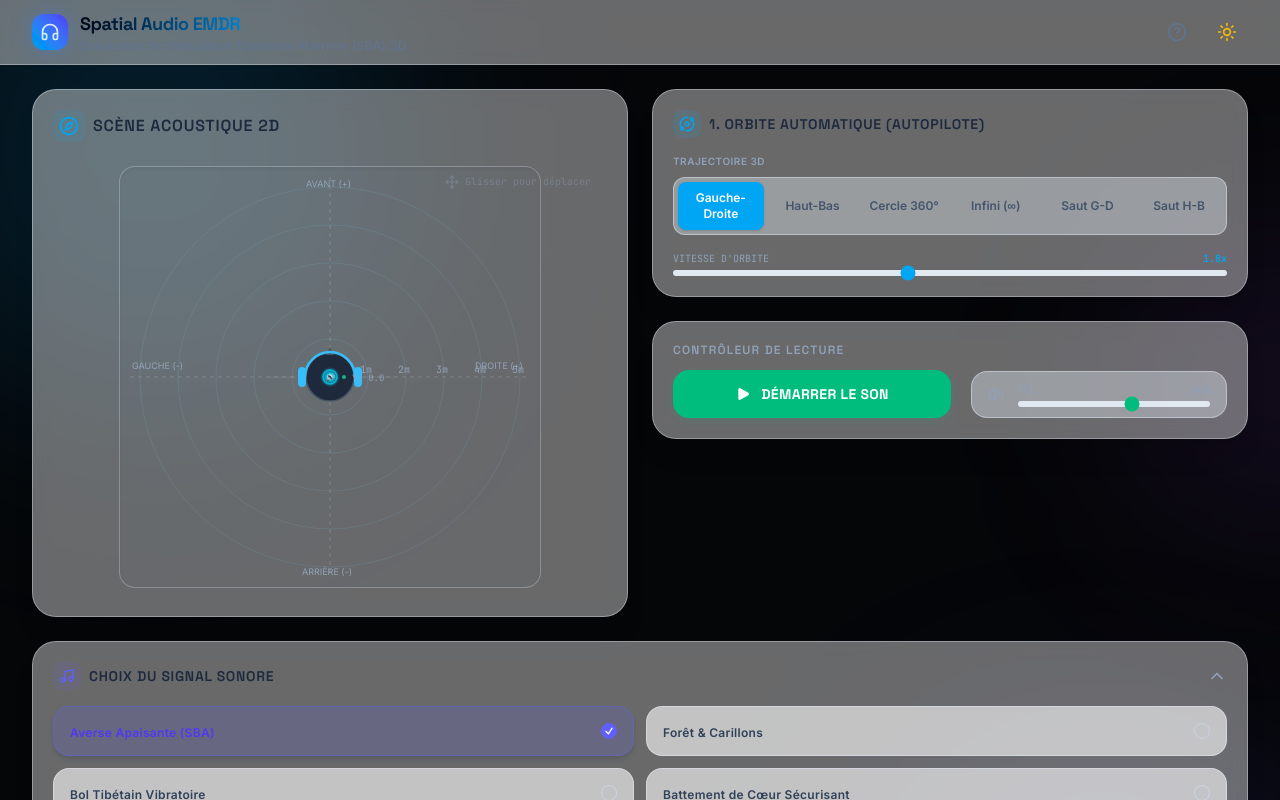
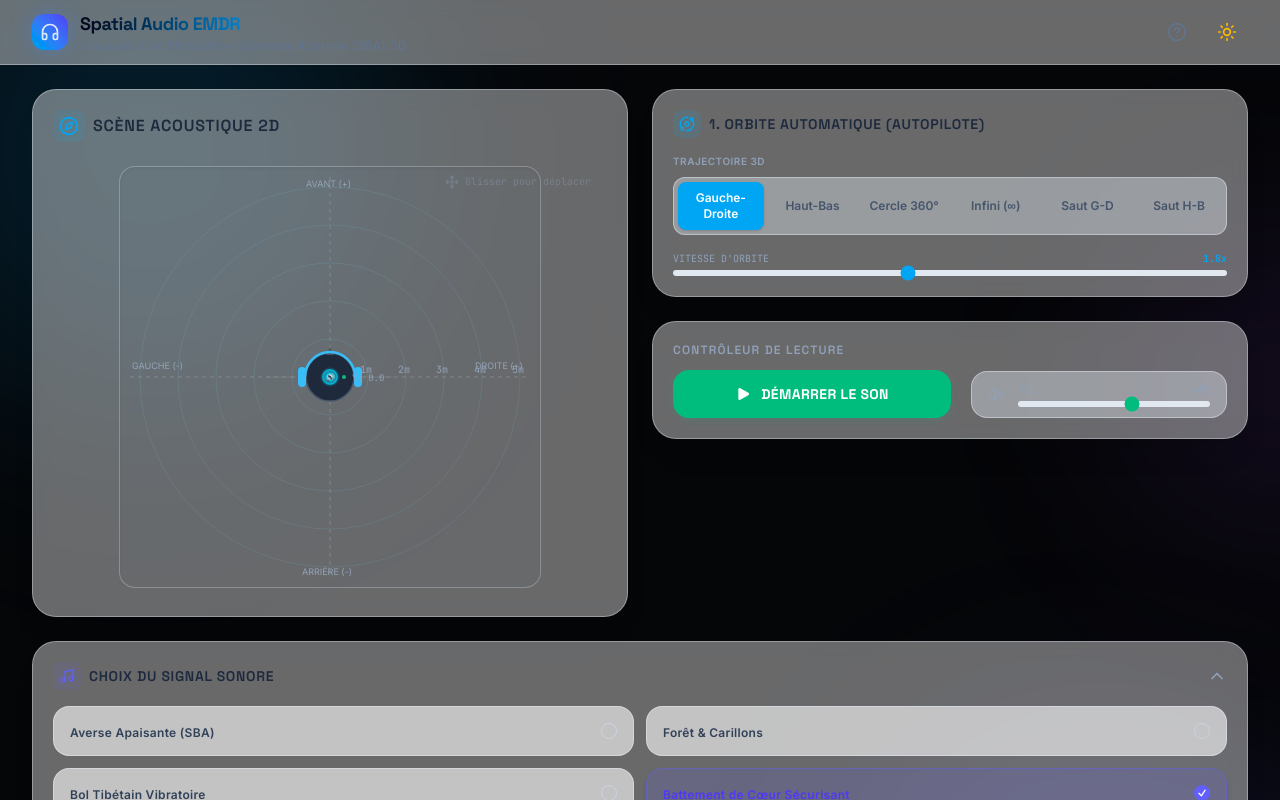
Before and after one commit to ericsotoca/Spacial, a React (Vite) app: page / in a window 1280 px wide. Shown: the top 800 px of the page. Built offline with nearby package versions, Linux system fonts and the light colour scheme.

Commit message:
refactor: change default sound to heartbeat_sba

```diff
--- a/src/App.tsx
+++ b/src/App.tsx
@@ -16,7 +16,7 @@ export default function App() {
   const [position, setPosition] = useState<SoundPosition>({ x: 0, y: 0, z: 0 });
   const [volume, setVolume] = useState<number>(0.6);
   const [isPlaying, setIsPlaying] = useState<boolean>(false);
-  const [activeSound, setActiveSound] = useState<SoundType>('organic_rain');
+  const [activeSound, setActiveSound] = useState<SoundType>('heartbeat_sba');
 
   // Autopilot configurations
   const [isAutopilot, setIsAutopilot] = useState<boolean>(true);
```
